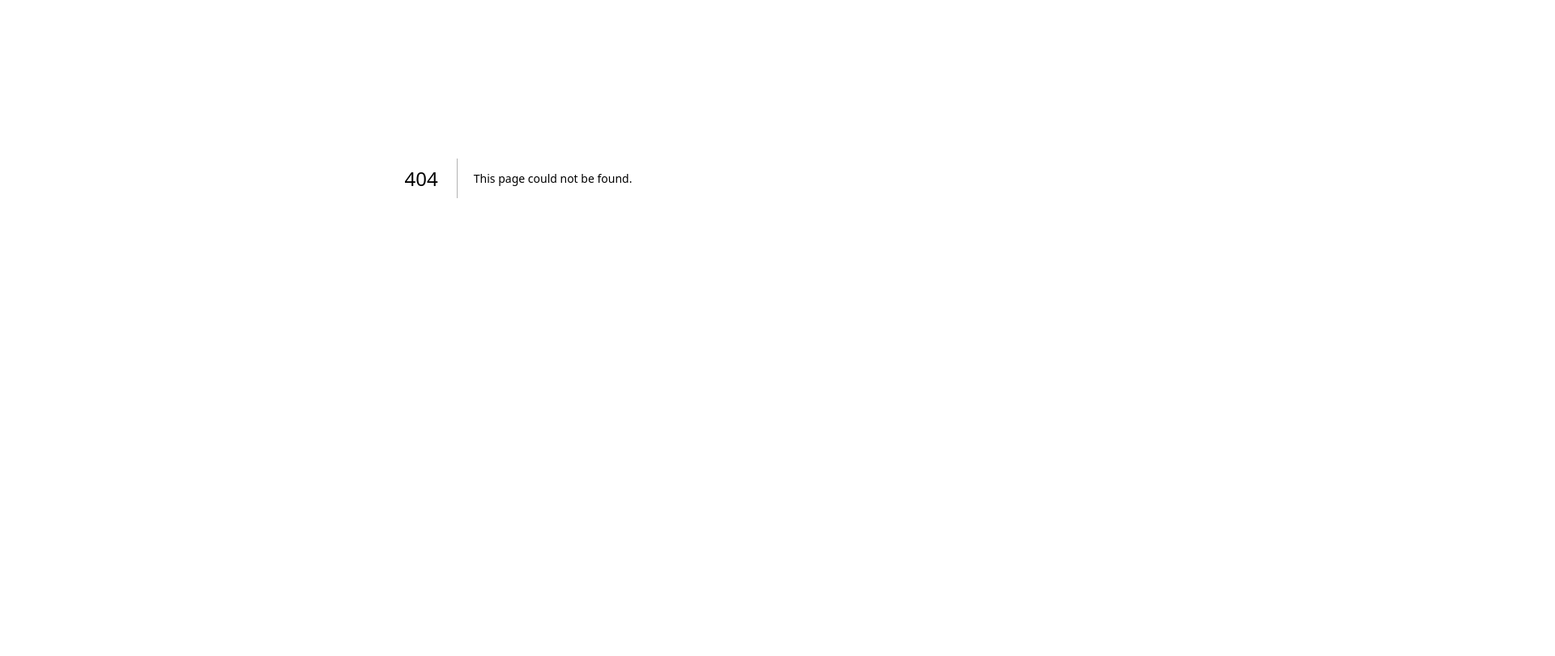
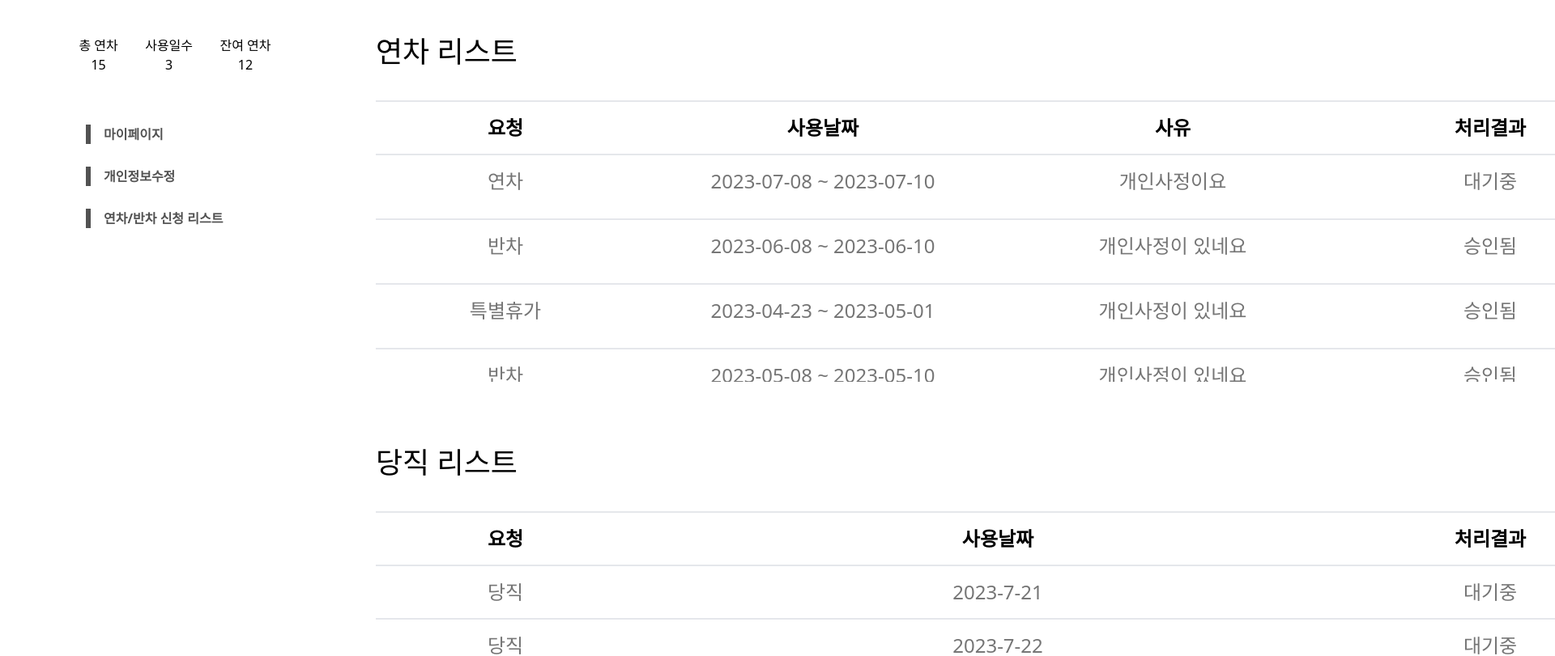
Before and after one commit to FC-MINI-4/attendance-front, a Next.js app: page /member-list in a window 1280 px wide. Before the commit this address had no page. Shown: the part 180-991 px from the top of the page at 81% size, 1920 px wide, since content can reach past the window. Before the commit the page ends 800 px from the top, so only its background shows below. Built offline with nearby package versions, Linux system fonts and the light colour scheme.

Commit message:
feat: 연차 당직 페이지작업

```diff
--- /dev/null
+++ b/src/components/member/MemberEdit.tsx
@@ -0,0 +1,25 @@
+import Input from "../common/Input";
+
+const dummyData = {
+  "department": "개발팀",
+  "name" : "문현수",
+   "email" : "1234@naver.com",
+   "phone" : "010-1234-1234",
+   "hireDate" : "2023-07-26"
+}
+
+
+export default function MemberEdit() {
+    const onClick = () => {};
+  return (
+    <div>
+      <div className='text-lg'>부서명 {dummyData.department}</div>
+      <div className=" text-lg mt-8">이름{dummyData.name}</div>
+      <div className="text-lg mt-8">이메일{dummyData.email}</div>
+      <div className="text-lg mt-8" style={{ display: 'flex', alignItems: 'center' }}>
+        <span style={{ marginRight: '8px', whiteSpace: 'nowrap' }}>핸드폰 번호</span>
+        <Input name='email' onChange={onClick} placeholder={dummyData.phone} type="phone" /></div>
+      <div className="text-lg mt-8">입사일{dummyData.hireDate}</div>
+    </div>
+  )
+}
--- /dev/null
+++ b/src/components/member/MyPageList.tsx
@@ -0,0 +1,76 @@
+import React,{useEffect, useState} from 'react'
+import axios from 'axios';
+import {MypageLeaveResIProps,MyPageDutyResIProps} from '@/types/IMyPages'
+
+
+export default function MyPageList() {
+  const [dutyEmployees, setDutyEmployees] = useState<MyPageDutyResIProps[]>([]);
+  const [restEmployees, setRestEmployees] = useState<MypageLeaveResIProps[]>([]);
+
+  useEffect(() => {
+    const fetchEmployees = async () => {
+      try {
+        const [dutyResponse, restResponse] = await Promise.all([
+          axios.get('/api/WorkList'),
+          axios.get('/api/RestList')
+        ]);
+
+        setDutyEmployees(dutyResponse.data.data?.duties || []);
+        setRestEmployees(restResponse.data.data?.dayOffs || []);
+      } catch (error) {
+        console.error('API 호출 오류:', error);
+      }
+    };
+
+    fetchEmployees();
+  }, []);
+
+
+  return (
+    <div className='w-[96rem] h-[55rem]'>
+
+      <div className='text-4xl'>연차 리스트</div>
+      <div className='flex justify-between border-y-2 border-solid mt-10 text-2xl font-semibold py-4 text-center'>
+        <div className='w-[20rem] '>요청</div>
+        <div className='w-[25rem]'>사용날짜</div>
+        <div className='w-[25rem]'>사유</div>
+        <div className='w-[20rem]'>처리결과</div>
+      </div>
+      <div className='W-[96rem] h-[17.5rem] overflow-y-auto '>
+      {restEmployees.map((dayoffs) => (
+
+        <div key={dayoffs.employeeId} className='h-[5rem] flex justify-between border-b-2 border-solid text-2xl py-4 text-secondaryGray text-center '>
+          <div className='w-[20rem] h-[10rem]'>{dayoffs.type}</div>
+          <div className='w-[25rem] h-[10rem]'>{`${dayoffs.startDate} ~ ${dayoffs.endDate}`}</div>
+          <div className='w-[25rem] h-[10rem]'>{dayoffs.reason}</div>
+          <div className='w-[20rem]  h-[10rem]'>{dayoffs.status}</div>
+        </div>
+      ))}
+    </div>
+
+
+
+
+  <div className='text-4xl mt-[5rem]'>당직 리스트</div>
+  <div>
+    <div className='flex justify-between border-y-2 border-solid mt-10 text-2xl font-semibold py-4 text-center'>
+      <div className='w-[20rem]' >요청</div>
+      <div className='w-[50rem]' >사용날짜</div>
+      <div className='w-[20rem]' > 처리결과</div>
+    </div>
+    <div className='W-[96rem] h-[17.5rem] overflow-y-auto'>
+    {dutyEmployees.map((duties) => (
+      <div
+        key={duties.employeeId}
+        className='flex justify-between border-b-2 border-solid text-2xl py-4 text-secondaryGray overflow-y-auto text-center'
+      >
+        <div className='w-[20rem]' >{duties.type}</div>
+        <div className='w-[50rem]' >{duties.date}</div>
+        <div className='w-[20rem]' >{duties.status}</div>
+      </div>
+    ))}
+  </div>
+</div>
+    </div>
+  )
+}
--- a/src/pages/_app.tsx
+++ b/src/pages/_app.tsx
@@ -11,7 +11,9 @@ export default function App({ Component, pageProps, router }: AppProps) {
     '/admin-manage',
     '/admin-leave',
     '/member',
-    '/admin-modify'
+    '/admin-modify',
+    '/member-list',
+    '/member-edit'
   ];
   const isSpecificPage = specificPages.includes(router.pathname);
   if (isSpecificPage) {
--- /dev/null
+++ b/src/pages/api/RestList.ts
@@ -0,0 +1,74 @@
+import { NextApiRequest, NextApiResponse } from 'next';
+import { MypageLeaveIProps } from '@/types/IMyPages';
+
+const dummyEmployees = [
+  { employeeId: 1,
+    type: "연차",
+    startDate: "2023-07-08",
+    endDate : "2023-07-10",
+    reason: "개인사정이요",
+    status: "대기중"
+  },
+  { employeeId: 2,
+    type: "반차",
+    startDate: "2023-06-08",
+    endDate : "2023-06-10",
+    reason: "개인사정이 있네요",
+    status: "승인됨"
+  },
+
+  { employeeId: 3,
+    type: "특별휴가",
+    startDate: "2023-04-23",
+    endDate : "2023-05-01",
+    reason: "개인사정이 있네요",
+    status: "승인됨"
+  },
+
+  { employeeId: 4,
+    type: "반차",
+    startDate: "2023-05-08",
+    endDate : "2023-05-10",
+    reason: "개인사정이 있네요",
+    status: "승인됨"
+  },
+
+  { employeeId: 5,
+    type: "반차",
+    startDate: "2023-06-08",
+    endDate : "2023-06-10",
+    reason: "개인사정이 있네요",
+    status: "승인됨"
+  },
+
+];
+
+export default function handler(
+  req: NextApiRequest,
+  res: NextApiResponse< MypageLeaveIProps >
+) {
+  if (req.method === 'GET') {
+    try {
+      const resData:  MypageLeaveIProps  = {
+        success: true,
+        code: 'SUCCESS',
+        message: '성공했습니다.',
+        data: {
+          dayOffs: dummyEmployees // 더미 직원 데이터를 응답 데이터로 설정
+        }
+      };
+
+      res.status(200).json(resData);
+    } catch (error) {
+      // 요청 바디 오류
+      res.status(400).json({
+        success: false,
+        code: 'PARSE_ERROR',
+        message: '요청에 실패하였습니다.'
+      });
+    }
+  } else {
+    // POST 요청 외에 다른 요청은 허용x
+    res.status(405).end();
+  }
+}
--- /dev/null
+++ b/src/pages/api/WorkList.ts
@@ -0,0 +1,67 @@
+import { NextApiRequest, NextApiResponse } from 'next';
+import { MyPageDutyIProps } from '@/types/IMyPages';
+
+const dummyEmployees = [
+  { employeeId: 1,
+    type: '당직',
+    date: '2023-7-21',
+    reason: '개인사정이요',
+    status: '대기중'
+  },
+  { employeeId: 2,
+    type: '당직',
+    date: '2023-7-22',
+    reason: '개인사정이요',
+    status: '대기중'
+  },
+
+  { employeeId: 3,
+    type: '당직',
+    date: '2023-7-23',
+    reason: '개인사정이요',
+    status: '거절됨'
+  },
+  { employeeId: 4,
+    type: '당직',
+    date: '2023-7-24',
+    reason: '개인사정이요',
+    status: '승인됨'
+  },
+
+  { employeeId: 5,
+    type: '당직',
+    date: '2023-7-25',
+    reason: '개인사정이요',
+    status: '대기중'
+  }
+];
+
+export default function handler(
+  req: NextApiRequest,
+  res: NextApiResponse<MyPageDutyIProps>
+) {
+  if (req.method === 'GET') {
+    try {
+      const resData: MyPageDutyIProps = {
+        success: true,
+        code: 'SUCCESS',
+        message: '성공했습니다.',
+        data: {
+          duties: dummyEmployees // 더미 직원 데이터를 응답 데이터로 설정
+        }
+      };
+
+      res.status(200).json(resData);
+    } catch (error) {
+      // 요청 바디 오류
+      res.status(400).json({
+        success: false,
+        code: 'PARSE_ERROR',
+        message: '요청에 실패하였습니다.'
+      });
+    }
+  } else {
+    // GET 요청 외에 다른 요청은 허용x
+    res.status(405).end();
+  }
+}
--- /dev/null
+++ b/src/pages/member-edit.tsx
@@ -0,0 +1,34 @@
+import React from 'react'
+import MemberHeader from '@/components/member/MemberHeader'
+import MemberBoard from '@/components/member/MemberBoard'
+import MemberSideBar from '@/components/member/MemberSideBar'
+import MemberEdit from '@/components/member/MemberEdit'
+import MemberInfo from '@/components/member/MemberInfo'
+
+export default function memberedit() {
+  return (
+    <>
+     <MemberHeader />
+     <div className='flex mx-24 my-24'>
+        <div className='pb-10 mr-20'>
+            <MemberBoard />
+            <div className='mt-16'>
+                <MemberSideBar />
+                </div>
+        </div>
+        <div>
+
+        </div>
+
+        <div className='mr-80'>
+            <MemberEdit />
+            </div>
+            <div>
+                <MemberInfo />
+            </div>
+     </div>
+
+
+    </>
+  );
+}
--- /dev/null
+++ b/src/pages/member-list.tsx
@@ -0,0 +1,29 @@
+import React from 'react';
+import MemberBoard from '@/components/member/MemberBoard';
+import MemberHeader from '@/components/member/MemberHeader';
+import MyPageList from '@/components/member/MyPageList';
+import MemberSideBar from '@/components/member/MemberSideBar';
+
+export default function memberList() {
+  return (
+    <>
+      <MemberHeader />
+      <div className="mx-24 mt-8 font-bold sm:text-4xl border-b-black border-b-4 sm:pb-1">
+        마이페이지
+      </div>
+      <div className="flex mx-24 my-12 justify-between">
+        <div className="flex">
+          <div className="flex flex-col sm:mr-32">
+            <MemberBoard />
+            <MemberSideBar />
+          </div>
+          <div className='w-[96rem] h-[60rem]'>
+          <MyPageList />
+          </div>
+
+        </div>
+
+      </div>
+    </>
+  );
+}
--- /dev/null
+++ b/src/types/IMyPages.ts
@@ -0,0 +1,34 @@
+export interface MypageLeaveResIProps {
+    employeeId: number
+    type: string;
+    startDate: string;
+    endDate: string;
+    reason: string;
+    status: string;
+  }
+
+  export interface MypageLeaveIProps {
+    success: boolean;
+    code: string;
+    message: string;
+    data?: {
+      dayOffs: MypageLeaveResIProps[];
+    };
+  }
+
+  export interface MyPageDutyResIProps {
+    employeeId: number
+    type: string;
+    date: string;
+    reason: string;
+    status: string;
+  }
+
+  export interface MyPageDutyIProps {
+    success: boolean;
+    code: string;
+    message: string;
+    data?: {
+      duties: MyPageDutyResIProps[];
+    };
+  }
```
